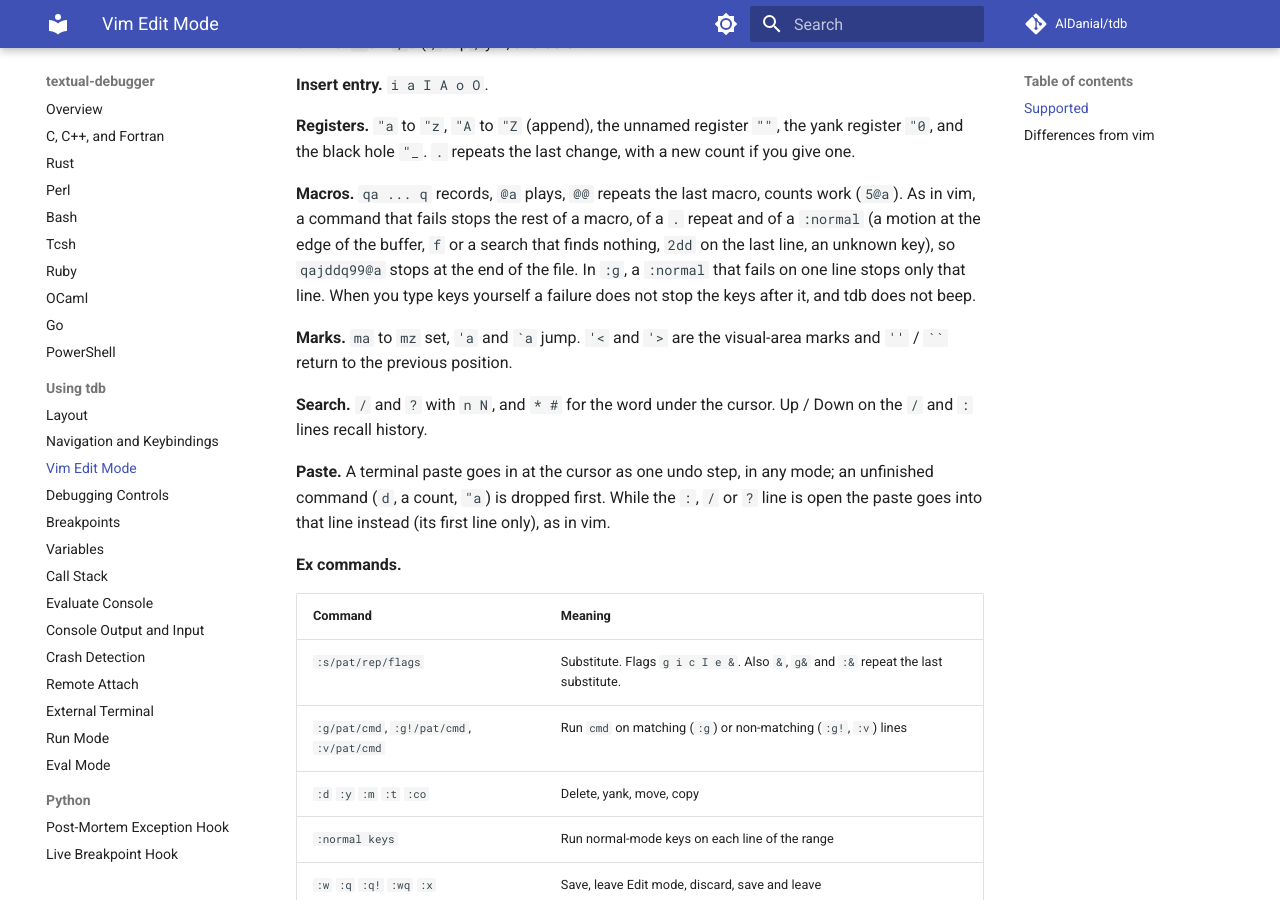
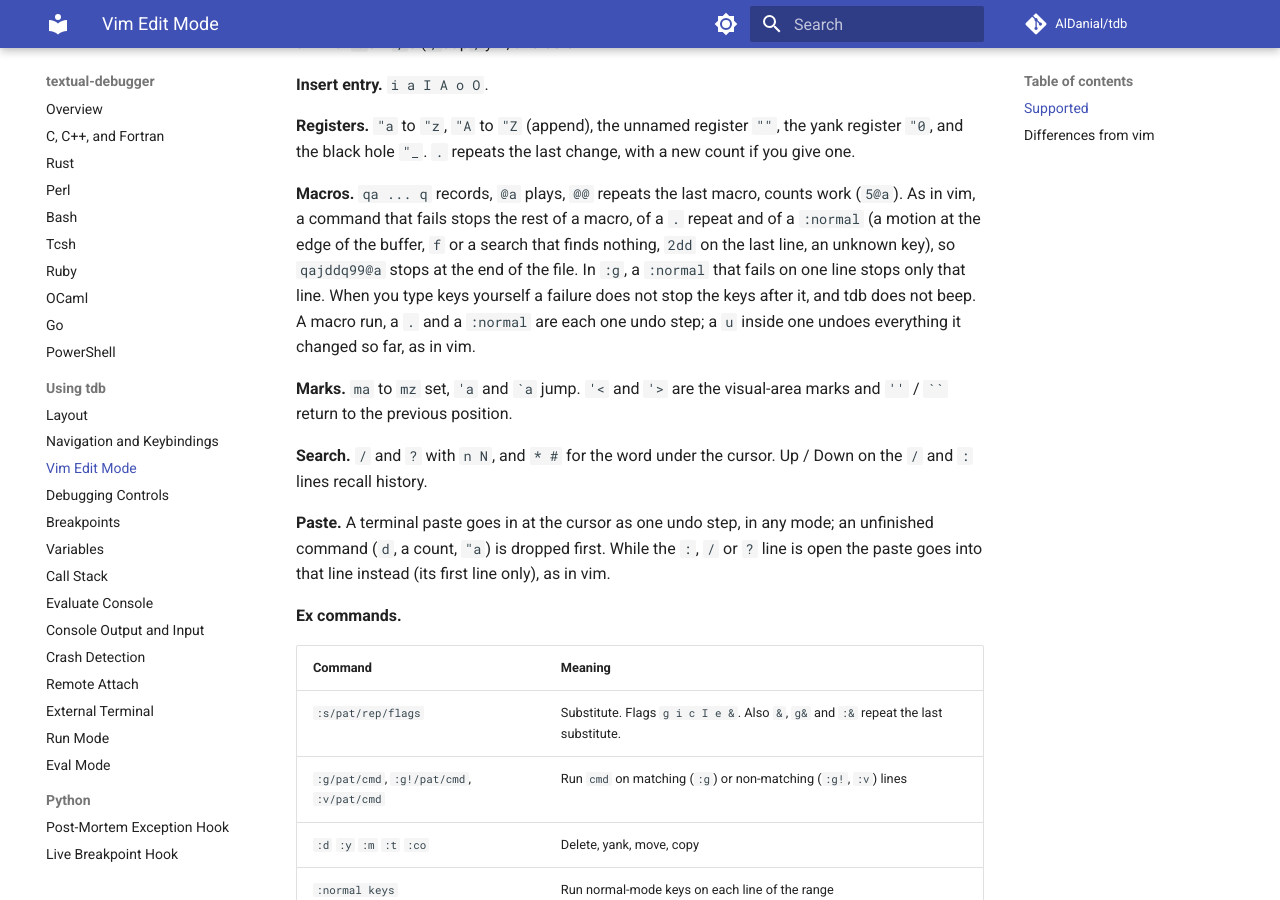
Before and after one commit to AlDanial/tdb, an MkDocs documentation site: the page built from docs/using/vim-edit-mode.md, in a window 1280 px wide and 900 px high, scrolled down 749 px. Built offline with MkDocs 1.6.1 and Material for MkDocs 9.7.7, drawn with Linux system fonts in a browser that asks for light colours; comment, search, counter and statistics services are not loaded.

Commit message:
docs(vi): undo inside a macro, . or :normal (I2)
Co-Authored-By: Claude Opus 5.5 <noreply@anthropic.com>
Claude-Session: https://claude.ai/code/session_01MK66g5TYWWbX5zQfH81T9q

```diff
--- a/docs/using/vim-edit-mode.md
+++ b/docs/using/vim-edit-mode.md
@@ -46,6 +46,8 @@ buffer, `f` or a search that finds nothing, `2dd` on the last line, an
 unknown key), so `qajddq99@a` stops at the end of the file. In `:g`, a
 `:normal` that fails on one line stops only that line. When you type keys
 yourself a failure does not stop the keys after it, and tdb does not beep.
+A macro run, a `.` and a `:normal` are each one undo step; a `u` inside one
+undoes everything it changed so far, as in vim.
 
 **Marks.** `ma` to `mz` set, `'a` and `` `a `` jump. `'<` and `'>` are the
 visual-area marks and `''` / ` `` ` return to the previous position.
```
